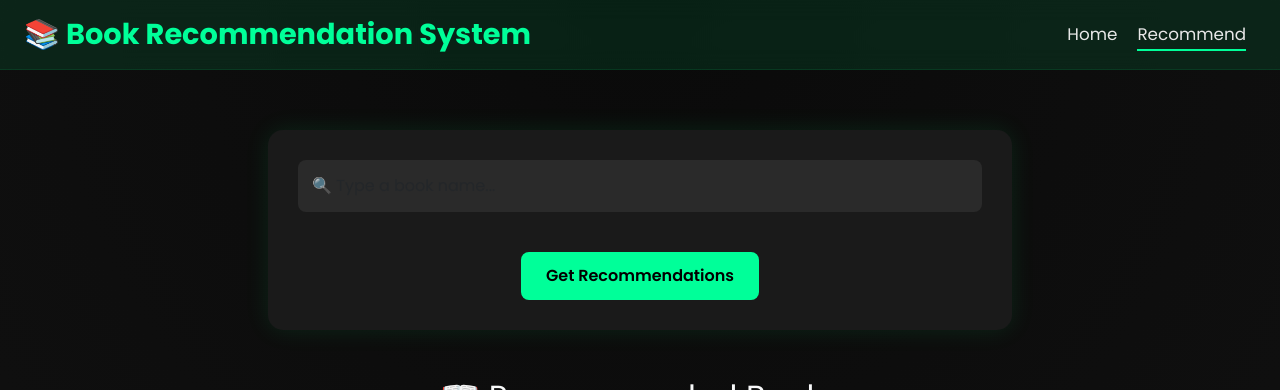
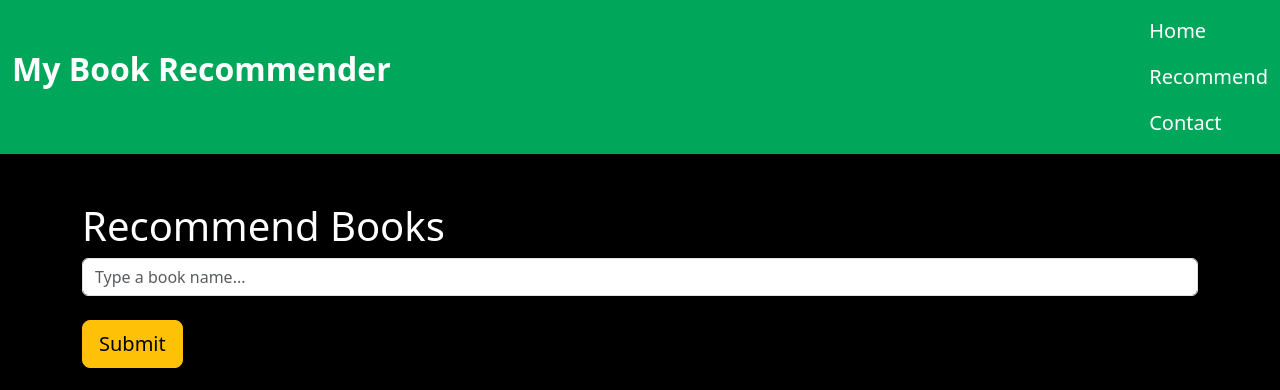
Before and after one commit to Nandini776/Recommendation-System, a Python web app: template templates/recommend.html in a window 1280 px wide. Shown: the top 390 px of the page. Run offline with Jinja, Linux system fonts and the light colour scheme; the template is opened without the code that fills it: most values are stand-ins (such as "Sample title", 1, 10 or a date in 2020).

Commit message:
Update recommend.html

```diff
--- a/templates/recommend.html
+++ b/templates/recommend.html
@@ -2,171 +2,63 @@
 <html lang="en">
 <head>
     <meta charset="UTF-8">
-  <title>Book Recommender - Recommend</title>
+    <title>Book Recommender System</title>
     <link href="https://cdn.jsdelivr.net/npm/bootstrap@5.3.8/dist/css/bootstrap.min.css" rel="stylesheet">
-  <link href="https://fonts.googleapis.com/css2?family=Poppins:wght@400;600;700&display=swap" rel="stylesheet">
     <style>
         body {
-      background: radial-gradient(circle at top, #0a0a0a, #121212);
-      color: #f8f9fa;
-      font-family: 'Poppins', sans-serif;
-      overflow-x: hidden;
+            background-color: black;
+            color: white;
         }
-
-    .navbar {
-      background: rgba(0, 166, 90, 0.15);
-      backdrop-filter: blur(12px);
-      border-bottom: 1px solid rgba(0, 255, 120, 0.1);
-      position: sticky;
-      top: 0;
-      z-index: 1000;
-    }
-    .navbar-brand {
-      font-weight: 700;
-      font-size: 1.8rem;
-      color: #00ff99 !important;
-    }
-    .nav-link {
-      color: #e8e8e8 !important;
-      font-size: 1.05rem;
-      margin: 0 10px;
-      position: relative;
-      transition: 0.3s;
-    }
-    .nav-link::after {
-      content: '';
-      position: absolute;
-      bottom: -4px;
-      left: 0;
-      width: 0;
-      height: 2px;
-      background-color: #00ff99;
-      transition: width 0.3s;
-    }
-    .nav-link:hover::after,
-    .nav-link.active::after {
+        .card-img-top {
             width: 100%;
-    }
-
-    .search-box {
-      background-color: #1a1a1a;
-      border-radius: 15px;
-      padding: 30px;
-      margin-top: 60px;
-      box-shadow: 0 0 25px rgba(0, 255, 120, 0.1);
-    }
-    .search-box input {
-      width: 100%;
-      padding: 14px;
-      border: none;
-      border-radius: 8px;
-      outline: none;
-      font-size: 1rem;
-      background-color: #2a2a2a;
-      color: #fff;
-    }
-    .btn-custom {
-      background-color: #00ff99;
-      color: #000;
-      font-weight: 600;
-      border: none;
-      border-radius: 8px;
-      padding: 12px 25px;
-      transition: 0.3s;
-    }
-    .btn-custom:hover {
-      background-color: #00cc70;
-      transform: scale(1.05);
-    }
-
-    .card {
-      border: none;
-      background: linear-gradient(145deg, #1a1a1a, #101010);
-      border-radius: 20px;
-      transition: all 0.4s ease;
-    }
-    .card:hover {
-      transform: translateY(-8px) scale(1.03);
-      box-shadow: 0 0 25px rgba(0, 255, 120, 0.2);
-    }
-    .card img {
-      border-radius: 20px 20px 0 0;
-      height: 260px;
+            height: 250px;
             object-fit: cover;
-      transition: 0.3s;
-    }
-    .card:hover img {
-      opacity: 0.85;
-    }
-    .card-body h4 {
-      font-size: 1.05rem;
-      font-weight: 700;
-    }
-    .card-body p {
-      font-size: 0.9rem;
-      color: #ccc;
-    }
-
-footer {
-  background: #0f0f0f;
-  border-top: 1px solid #222;
-  padding: 30px 0;
-  color: #aaa;
-  margin-top: 80px;
-  text-align: center;
-}
-footer a {
-  color: #00ff99;
-  text-decoration: none;
-  transition: 0.3s;
-}
-footer a:hover {
-  color: #00cc70;
-  text-decoration: underline;
-}
-footer p {
-  margin: 5px 0;
+            border-radius: 10px;
         }
     </style>
 </head>
 <body>
-
-  <nav class="navbar navbar-expand-lg navbar-dark px-4">
-    <a class="navbar-brand" href="/">📚 Book Recommendation System</a>
-    <div class="ms-auto d-flex align-items-center">
-      <a href="/" class="nav-link">Home</a>
-      <a href="/recommend" class="nav-link active">Recommend</a>
+    <nav class="navbar" style="background-color:#00a65a">
+        <div class="container-fluid">
+            <p class="navbar-brand text-white" style="font-size: 2rem; font-weight: bold;">My Book Recommender</p>
+            <ul class="nav navbar-nav">
+                <li class="nav-item"><a class="nav-link text-white" href="/" style="font-size: 1.25rem;">Home</a></li>
+                <li class="nav-item"><a class="nav-link text-white" href="/recommend" style="font-size: 1.25rem;">Recommend</a></li>
+                <li class="nav-item"><a class="nav-link text-white" href="#" style="font-size: 1.25rem;">Contact</a></li>
+            </ul>
         </div>
     </nav>
 
-  <div class="container text-center">
-    <div class="search-box mx-auto col-md-8">
-      <form action="/recommend_books" method="post" autocomplete="off">
-        <input name="user_input" id="bookInput" class="form-control" placeholder="🔍 Type a book name..."
-               list="book-list" autocomplete="off" autocorrect="off" spellcheck="false"><br>
+    <div class="container mt-5">
+        <div class="row">
+            <div class="col-12">
+                <h1 class="text-white">Recommend Books</h1>
+            </div>
+        </div>
+
+        <form action="/recommend_books" method="post">
+            <input name="user_input" id="bookInput" class="form-control" placeholder="Type a book name..." list="book-list" autocomplete="off"><br>
             <datalist id="book-list">
                 {% for book in book_name %}
                     <option value="{{ book }}">
                 {% endfor %}
             </datalist>
-        <button type="submit" class="btn btn-custom mt-3">Get Recommendations</button>
+            <button type="submit" class="btn btn-lg btn-warning">Submit</button>
         </form>
-    </div>
 
         {% if error %}
-      <p class="text-danger mt-4">{{ error }}</p>
+            <div class="alert alert-danger mt-3" role="alert">{{ error }}</div>
         {% endif %}
 
         {% if data %}
-    <h2 class="mt-5 mb-4">📖 Recommended Books</h2>
-    <div class="row g-4">
-      {% for i in data %}
-      <div class="col-md-3 col-sm-6">
-        <div class="card text-white">
-          <img src="{{ i[2] }}" alt="{{ i[0] }}">
+        <div class="row mt-4">
+            {% for book in data %}
+            <div class="col-md-3 mb-4">
+                <div class="card bg-dark text-white h-100">
+                    <img src="{{book[2]}}" class="card-img-top mx-auto d-block" alt="{{ book[0] }}">
                     <div class="card-body">
-            <h4>{{ i[0] }}</h4>
-            <p><strong>Author:</strong> {{ i[1] }}</p>
+                        <h5 class="card-title">{{ book[0] }}</h5>
+                        <h6 class="card-text">{{ book[1] }}</h6>
                     </div>
                 </div>
             </div>
@@ -175,21 +67,16 @@ footer p {
         {% endif %}
     </div>
 
-  <footer>
-    <p>© 2025 My Book Recommender | Explore your next favorite read 📘</p>
-    <p>
-      <a href="mailto:contact@mybookrecommender.com">📬 Contact Us</a> |
-      🌐 <a href="https://github.com/Nandini776" target="_blank">GitHub</a> |
-      <a href="#">🔝 Back to Top</a>
-    </p>
-  </footer>
-
     <script>
         const input = document.getElementById('bookInput');
         const datalist = document.getElementById('book-list');
 
-  // Fetch and show suggestions (all or filtered)
-  function fetchSuggestions(query = '') {
+        input.addEventListener('input', () => {
+            const query = input.value;
+            if (query.length < 2) {
+                datalist.innerHTML = '';
+                return;
+            }
             fetch(/get_book_suggestions?q=${encodeURIComponent(query)})
                 .then(response => response.json())
                 .then(data => {
@@ -199,22 +86,8 @@ footer p {
                         option.value = book;
                         datalist.appendChild(option);
                     });
-      })
-      .catch(error => console.error('Error fetching suggestions:', error));
-  }
-
-  // When user types — fetch matching suggestions
-  input.addEventListener('input', () => {
-    const query = input.value.trim();
-    fetchSuggestions(query);
                 });
-
-  // When user focuses (clicks) — show all books
-  input.addEventListener('focus', () => {
-    fetchSuggestions(''); // Empty query → backend should return all book names
         });
     </script>
-
-
 </body>
 </html>
```
Lines whose indentation alone changed are shown as unchanged.
